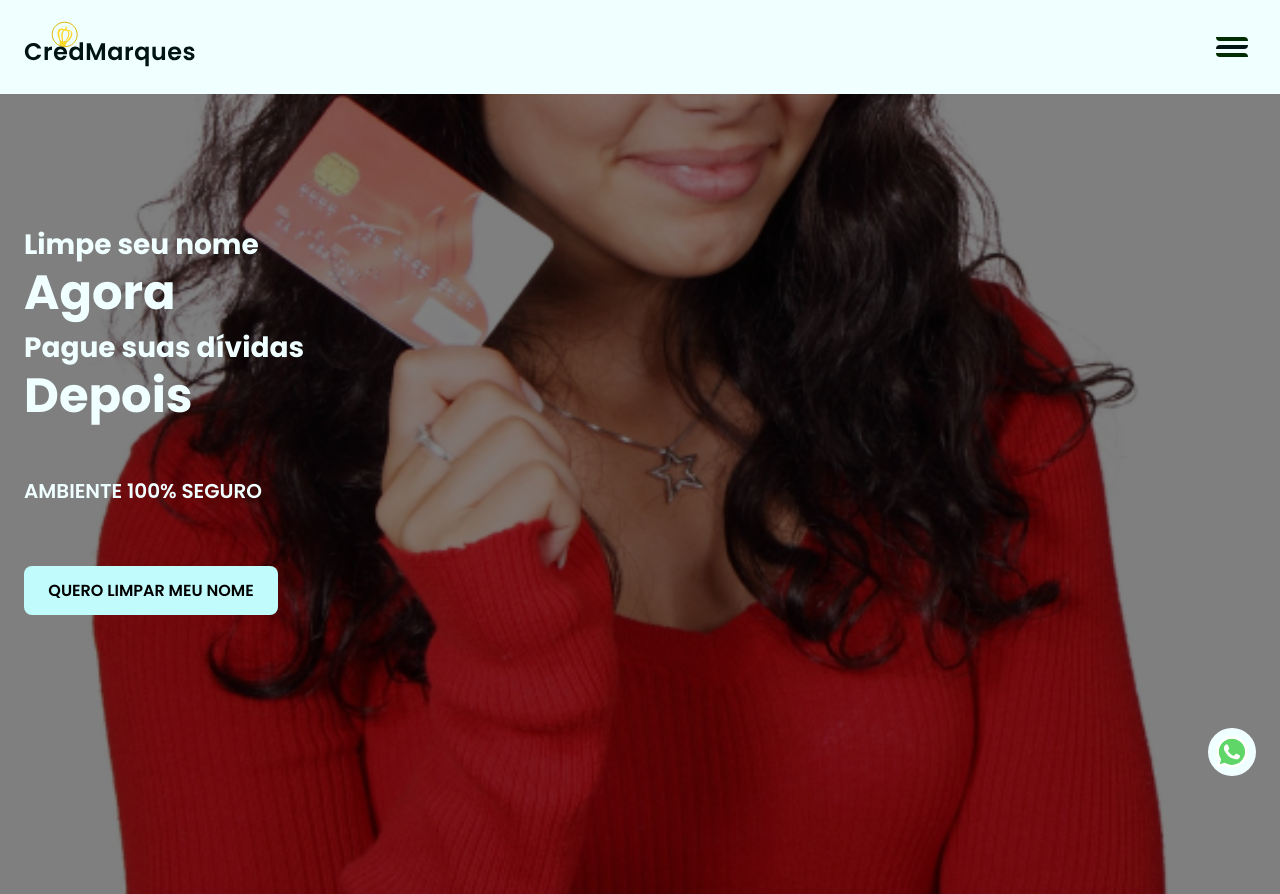
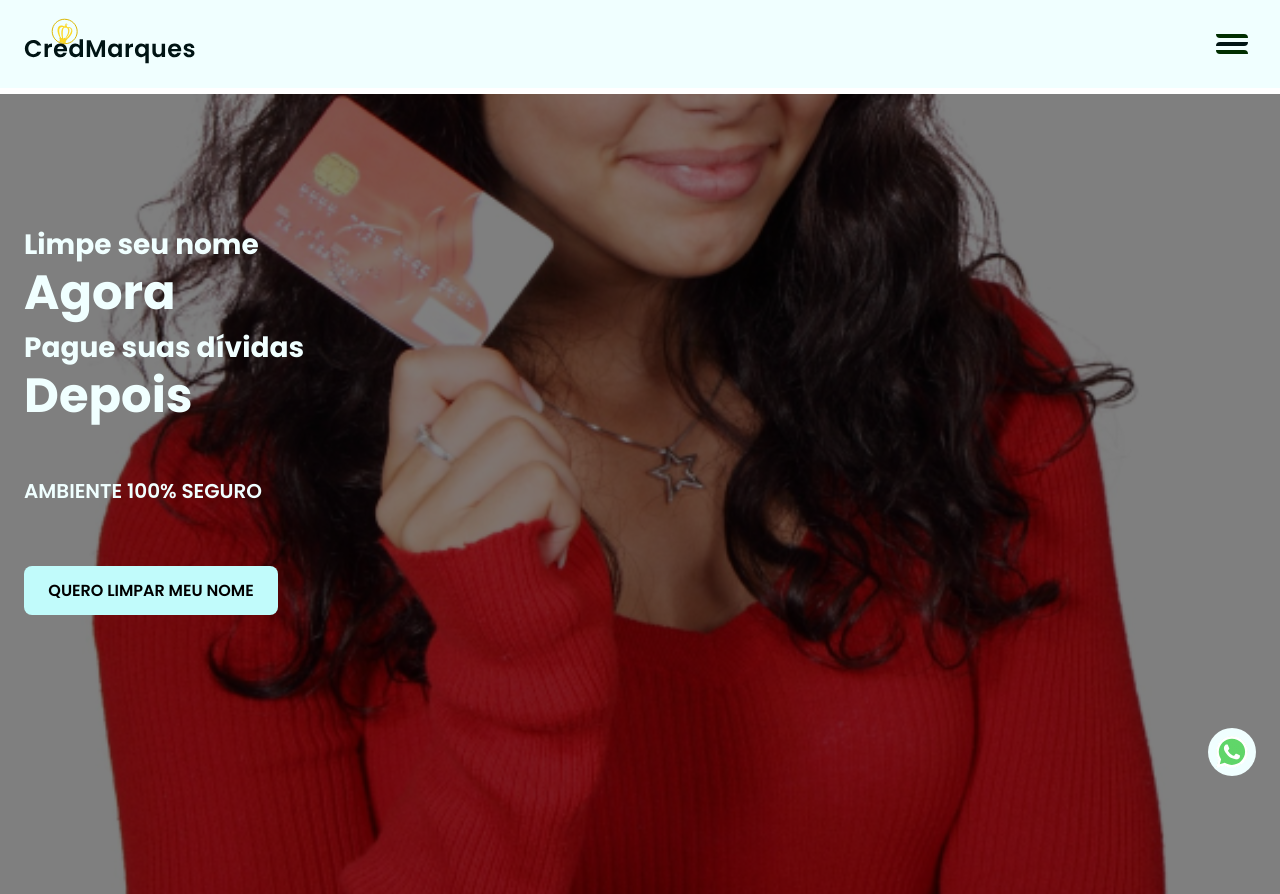
Before and after one commit to gtenorio1995/cred_marques, a website: page index.html in a window 1280 px wide. Shown: the top 894 px of the page. Drawn offline with Linux system fonts and the light colour scheme; a script that the page names is missing.

Commit message:
fix: bugs in header

```diff
--- a/index.html
+++ b/index.html
@@ -17,7 +17,6 @@
     <div id="app">
         <!-- HEADER -->
         <header>
-            <div class="container">
             <!-- STATUS BAR -->
             <div class="status_bar">
                 <a href="mailto:"></a>
@@ -55,7 +54,6 @@
                 <span></span>
                 <span></span>
             </button>
-            </div>
 
         </header>
         <!-- END HEADER -->
@@ -64,7 +62,7 @@
         <main>
             <!-- BUTTON WHATSAPP -->
             <button type="button" id="btn-zap">
-                <a href="https://api.whatsapp.com/send?phone=+5582999529555">
+                <a target="_blank" href="https://api.whatsapp.com/send?phone=+5582999336563">
                     <img src="./src/img/logos_whatsapp-icon.svg" alt="">
                 </a>
             </button>
--- a/src/styles/components/header/header.scss
+++ b/src/styles/components/header/header.scss
@@ -1,20 +1,33 @@
 @use '../../config/colors.scss';
+@use 'sass:math';
 
+@function converter($px) {
+    @return math.div($px, 16) * 1rem;
+}
+
+@media screen and (min-width: 360px) {
     header {
+        max-width: 100dvw;
         width: 100%;
+        height: converter(88);
         position: fixed;
         top: 0;
+        left: 0;
         background-color: colors.$b-light;
         z-index: 50;
 
-    .container {
-        display: flex;
-        align-items: center;
-        padding: 1.25rem 1.5rem;
-        justify-content: space-between;
+        display: grid;
+        grid-template-columns: repeat(4, 1fr);
+        column-gap: 24px;
+        padding: 0 converter(24);
 
         .status_bar {
             display: none;
+        }
+
+        .brand {
+            grid-column: 1;
+            align-self: center;
         }
 
         nav {
@@ -67,6 +80,10 @@ header {
         }
 
         #menu_burguer {
+            grid-column: 4;
+            align-self: center;
+            justify-self: end;
+
             display: flex;
             flex-direction: column;
             align-items: center;
@@ -125,6 +142,7 @@ header {
     }
 }
 
+
 @media screen and (min-width: 545px) {
     header {
         nav {
--- a/src/styles/main.scss
+++ b/src/styles/main.scss
@@ -6,5 +6,4 @@
 
 #app {
     width: 100vw;
-    position: relative;
 }
```
Also changed, not shown: build/main.css, src/styles/components/header/grid-header.scss (added), 1 other file. Lines whose indentation alone changed are shown as unchanged.
